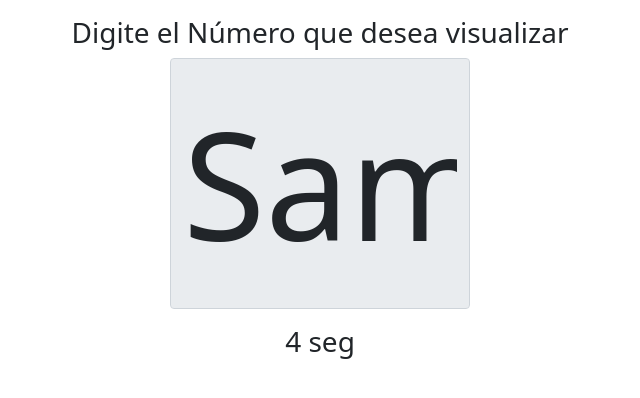
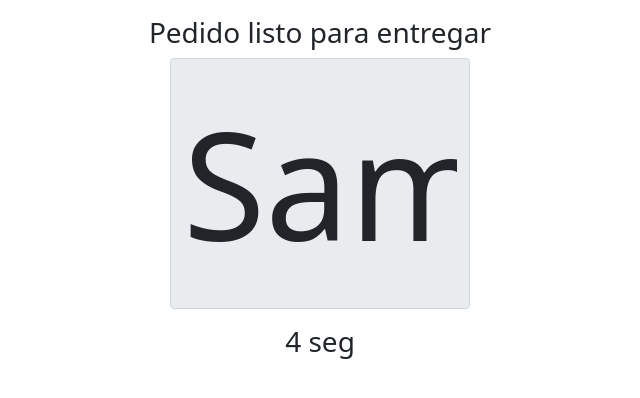
Before and after one commit to lfalonsoc/ver_numero_digitado, a Flask app: template templates/mostrar_numero.html in a window 1280 px wide. Shown: the top 398 px of the page, without its empty margins (320-960 px from the left). Run offline with Flask 3, Linux system fonts and the light colour scheme; the template is opened without the code that fills it: most values are stand-ins (such as "Sample title", 1, 10 or a date in 2020).

Commit message:
Fix: Arreglo títulos y código JS

```diff
--- a/static/js/app.js
+++ b/static/js/app.js
@@ -1,3 +1,10 @@
+var myWindow;
+var dato;
+
+function cargaIni() {
+    document.getElementById('digitarNumero').focus();
+}
+
 function cerrar_pagina(ct) {
     var contartiempo = ct;
     document.getElementById('contador').innerHTML = contartiempo+' seg';
@@ -10,14 +17,14 @@ function cerrar_pagina(ct) {
 }
 
 function enviarNumero() {
-    var dato = document.getElementById('digitarNumero');
+    dato = document.getElementById('digitarNumero');
     try {
         if(dato.value.trim() == '') throw "El campo no puede estar vacio!";
         if(isNaN(dato.value)) throw 'El valor introducido no es un número!';
         dato.value = Number(dato.value);
         if (dato.value < 1) throw 'El valor introducido debe ser positivo!';
         abrirNuevaVentana(dato.value)
-        limpiarInput(dato, 10);
+        limpiarInput(8);
     } catch(err) {
         alert(err);
         dato.focus();
@@ -26,7 +33,7 @@ function enviarNumero() {
     }
   }
 
-function limpiarInput(dato, ct) {
+function limpiarInput(ct) {
     var contartiempo = ct;
     if(contartiempo == 0) {
         dato.value = '';
@@ -37,7 +44,6 @@ function limpiarInput(dato, ct) {
     }
 }
 
-var myWindow;
 function abrirNuevaVentana(numero) {
     var textHTML = `
         <!DOCTYPE html>
@@ -65,7 +71,7 @@ function abrirNuevaVentana(numero) {
         <body>
             <div class="container mt-3">
                 <div class="mb-3 text-center">
-                    <label for="mostrarNumero" class="form-label h3">Digite el Número que desea visualizar</label>
+                    <label for="mostrarNumero" class="form-label h3">Pedido listo para entregar</label>
                     <input type="text" class="form-control d-block mx-auto text-center" id="mostrarNumero" value="`+numero+`" readonly>
                     <h3 class="mt-3" id="contadorEsta"></h3>
                 </div>
@@ -78,8 +84,7 @@ function abrirNuevaVentana(numero) {
     cerrar_esta(10);
 }
 
-
-function cerrar_esta(ct, ventana) {
+function cerrar_esta(ct) {
     var contarTiempoEsta = ct;
     if(contarTiempoEsta == 0) {
         myWindow.close();
--- a/templates/index.html
+++ b/templates/index.html
@@ -5,6 +5,7 @@
 {% endblock %}
 
 {% block body %}
+  <body onload="cargaIni()">
     <form action="/mostrar_numero" method="post" target="_blank">
       <div class="mb-3 text-center">
         <label for="digitarNumero" class="form-label h3">Digite el Número que desea visualizar</label>
--- a/templates/mostrar_numero.html
+++ b/templates/mostrar_numero.html
@@ -7,7 +7,7 @@
 {% block body %}
 	<body onload="cerrar_pagina(10)">
 		<div class="mb-3 text-center">
-		    <label for="digitarNumero" class="form-label h3">Digite el Número que desea visualizar</label>
+		    <label for="digitarNumero" class="form-label h3">Pedido listo para entregar</label>
 		    <input type="text" class="form-control d-block mx-auto text-center" id="digitarNumero" value="{{numero}}" readonly>
 			<h3 class="mt-3" id="contador"></h3>
 		</div>
```
Lines whose indentation alone changed are shown as unchanged.
